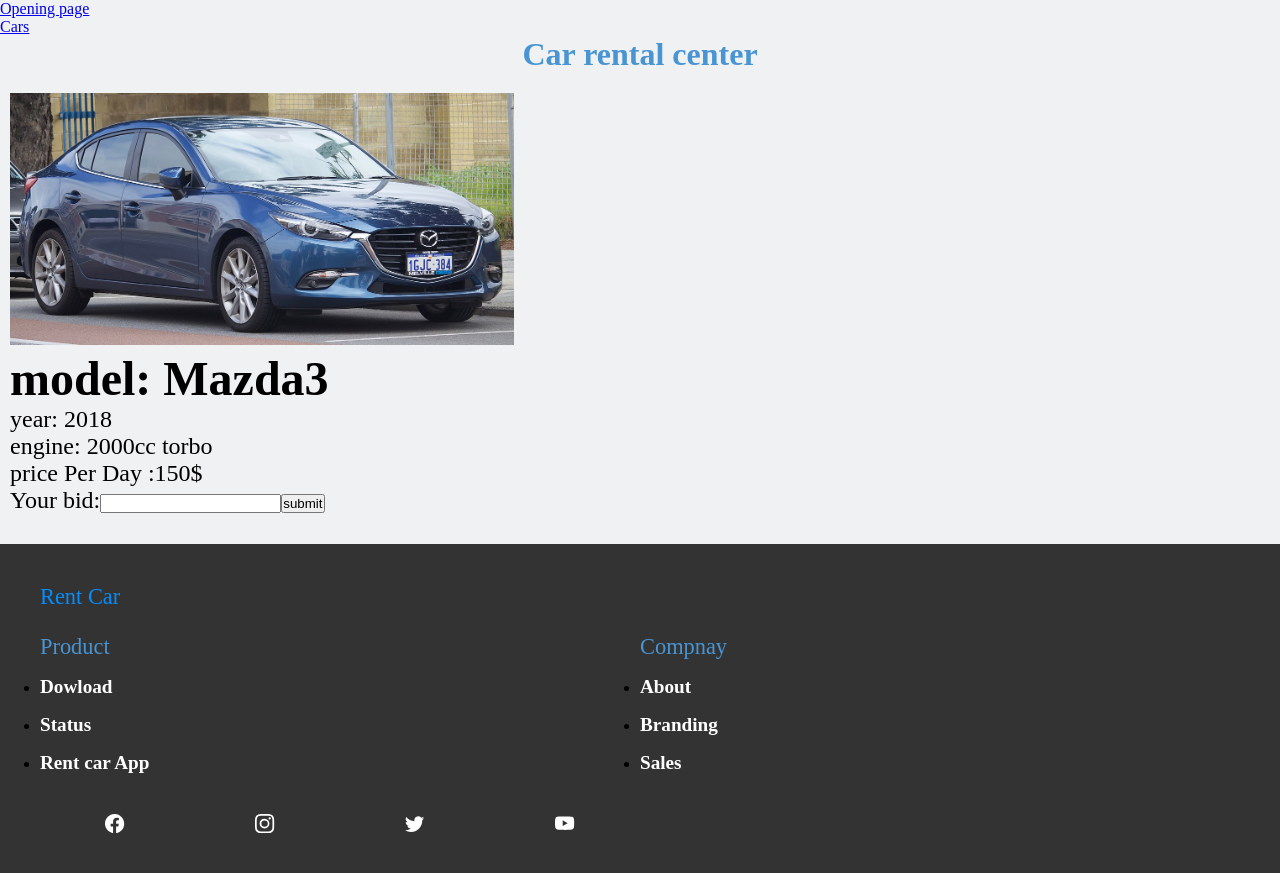
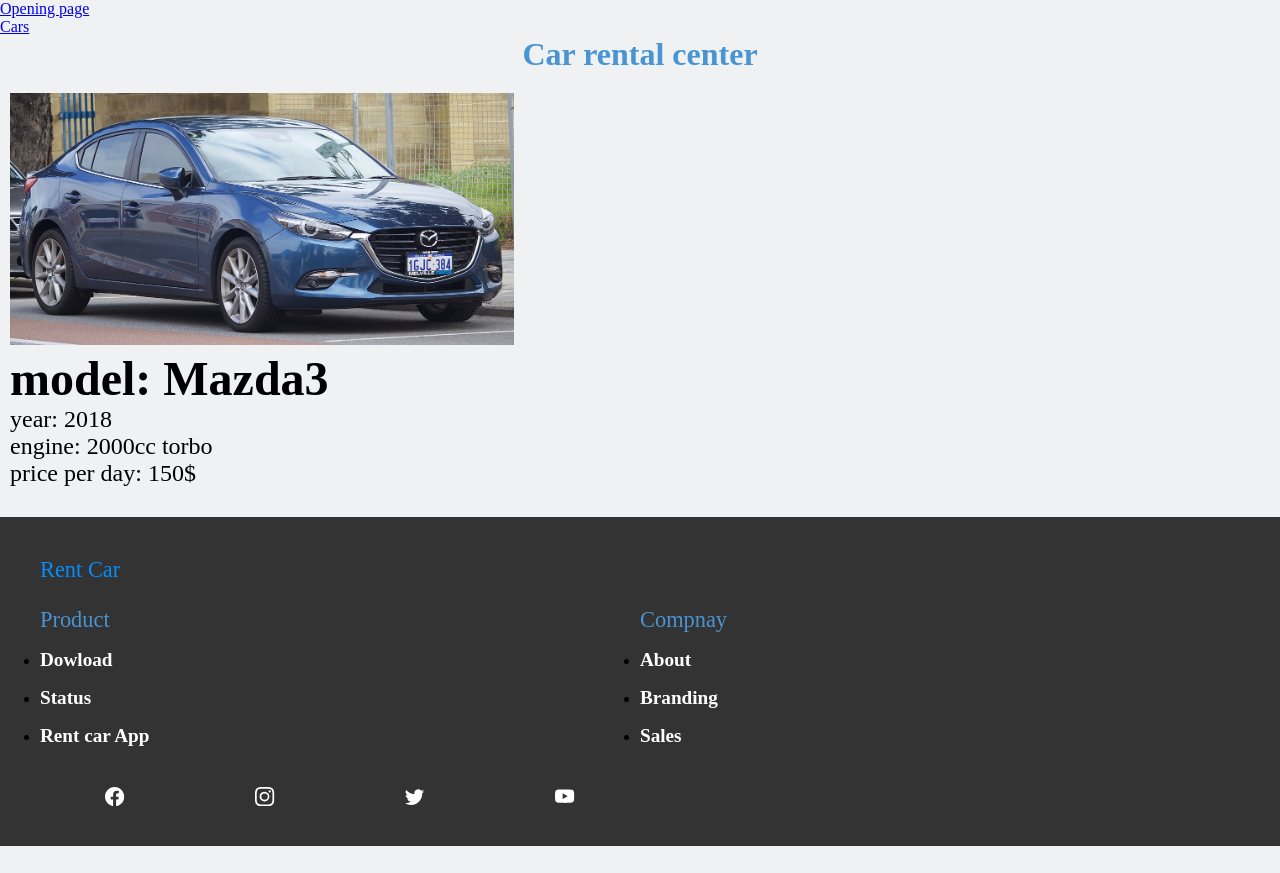
Before and after one commit to Arieysc62003/rent-car, a React (Vite) app: page /CarPage/1 in a window 1280 px wide. After the commit the page ends 846 px from the top, so only its background shows below. Built offline with nearby package versions, Linux system fonts and the light colour scheme.

Commit message:
after change

```diff
--- a/src/App.jsx
+++ b/src/App.jsx
@@ -5,7 +5,7 @@
 import Cars from "./Pages/Cars";
 import CarPage from "./Pages/CarPage";
 import Overtrue from "./Pages/overtrue";
-import AddCar from "./Pages/AddCar";
+import EditCar from "./Pages/EditCar";
 import { BrowserRouter, Routes, Route } from "react-router-dom";
 import "./App.css";
 function App() {
@@ -18,7 +18,7 @@
           <Route path="/Overtrue" element={<Overtrue />} />
           <Route path="/Cars" element={<Cars />} />
           <Route path="/CarPage/:id" element={<CarPage />} />
-          <Route path="/AddCar" element={<AddCar />} />
+          <Route path="/EditCar/:id" element={<EditCar />} />
         </Routes>
       </BrowserRouter>
       <Footer />
--- a/src/Pages/AddCar.jsx
+++ /dev/null
@@ -1,65 +0,0 @@
-import React, { useState } from "react";
-import { useNavigate } from "react-router-dom";
-
-function AddCar() {
-  const [add, setAdd] = useState({
-    model: "",
-    year: 0,
-    engine: "",
-    pricePerDay: "",
-  });
-
-  const AddModel = (e) => {
-    setAdd({ ...add, model: e.target.value });
-  };
-  const AddYear = (e) => {
-    setAdd({ ...add, year: e.target.value });
-  };
-  const AddEngine = (e) => {
-    setAdd({ ...add, engine: e.target.value });
-  };
-  const AddPricePerDay = (e) => {
-    setAdd({ ...add, pricePerDay: e.target.value });
-  };
-
-  let navigate = useNavigate();
-
-  const handleSubmit = (e) => {
-    navigate("/Cars");
-    localStorage.setItem("model", add.model);
-    localStorage.setItem("year", add.year);
-    localStorage.setItem("engine", add.engine);
-    localStorage.setItem("model", add.model);
-    localStorage.setItem("Price Per Day", add.pricePerDay);
-  };
-  return (
-    <>
-      <h1 className="header"> Add Car</h1>
-      <label htmlFor="model">Model</label>
-      <input type="text" id="model" onChange={AddModel} value={add.model} />
-
-      <br />
-      <label htmlFor="year">Year</label>
-      <input type="number" id="year" onChange={AddYear} value={add.year} />
-
-      <br />
-      <label htmlFor="engine">Engine</label>
-      <input type="text" id="engine" onChange={AddEngine} value={add.engine} />
-
-      <br />
-      <label htmlFor="pricePerDay">Price Per Day:</label>
-      <input
-        type="text"
-        id="pricePerDay"
-        name="pricePerDay"
-        onChange={AddPricePerDay}
-        value={add.pricePerDay}
-      />
-      <br />
-      <br />
-      <button onClick={handleSubmit}>send</button>
-    </>
-  );
-}
-
-export default AddCar;
--- a/src/Pages/CarPage.jsx
+++ b/src/Pages/CarPage.jsx
@@ -16,20 +16,10 @@
 };
 
 const CarPage = () => {
-  const [bid, setBid] = useState({
-    number: "",
-  });
   const [cars, setCars] = useState(data);
   const { id } = useParams();
   const findID = cars.find((car) => car.id === id);
 
-  const handlechange = (e) => {
-    setBid({ ...bid, number: e.target.value });
-  };
-
-  const handleSubmit = () => {
-    localStorage.setItem("your bid of", bid.number);
-  };
   return (
     <for>
       <h1 className="header">Car rental center</h1>
@@ -41,21 +31,10 @@
           width="100%"
           height="50%"
         />
-        <h1>{findID.model}</h1>
-        <p style={section}>{findID.year}</p>
-        <p style={section}>{findID.engine}</p>
-        <p style={section}>{findID.pricePerDay}</p>
-        <label for="bid">Your bid:</label>
-        <input
-          type="text"
-          id="bid"
-          name="bid"
-          onChange={handlechange}
-          value={bid.number}
-        />
-        <button id="submit" onClick={handleSubmit}>
-          submit
-        </button>
+        <h1>{" model: " + findID.model}</h1>
+        <p style={section}>{"year: " + findID.year}</p>
+        <p style={section}>{"engine: " + findID.engine}</p>
+        <p style={section}>{"price per day: " + findID.pricePerDay}</p>
       </div>
     </for>
   );
--- a/src/Pages/Cars.jsx
+++ b/src/Pages/Cars.jsx
@@ -1,8 +1,11 @@
-import React, { useEffect, useState } from "react";
+import React, { useState } from "react";
+import { useEffect } from "react";
+
 import CardSingle from "../components/CardSingle";
 import data from "../data/data";
 import { Link } from "react-router-dom";
-import DeleteId from "../components/CardSingle";
+import { useNavigate } from "react-router-dom";
+import EditCar from "./EditCar";
 
 const container = {
   display: "flex",
@@ -12,22 +15,35 @@
 };
 
 const Cars = () => {
-  const [cars, setCars] = useState(data);
-
+  const [cars, setCars] = useState(JSON.parse(localStorage.getItem("cars")));
   const removeCar = (id) => {
     const update = cars.filter((item) => item.id !== id);
     setCars(update);
   };
+  let navigate = useNavigate();
+
+  const editCar = (id) => {
+    navigate("/EditCar/" + id);
+  };
+
+  useEffect(() => {
+    const changeCars = JSON.parse(localStorage.getItem("cars"));
+    if (changeCars) {
+      setCars(changeCars);
+    }
+  }, []);
 
   return (
     <div>
       <h1 className="header">Car rental center</h1>
-      <Link to="/AddCar" className="addcar">
-        Add your car to rent
-      </Link>
       <div style={container}>
         {cars.map((a) => (
-          <CardSingle key={a.id} car={a} removeCar={removeCar} />
+          <CardSingle
+            key={a.id}
+            car={a}
+            removeCar={removeCar}
+            editCar={editCar}
+          />
         ))}
       </div>
     </div>
--- /dev/null
+++ b/src/Pages/EditCar.jsx
@@ -0,0 +1,103 @@
+import React, { useState } from "react";
+import { useEffect } from "react";
+import { useNavigate, useParams } from "react-router-dom";
+import data from "../data/data";
+
+const EditCar = ({ changeCar }) => {
+  const [add, setAdd] = useState({
+    model: "",
+    img: "",
+    year: "",
+    engine: "",
+    pricePerDay: "",
+  });
+
+  const { id } = useParams();
+
+  const handleChange = (e) => {
+    setAdd({ ...add, [e.target.name]: e.target.value });
+  };
+
+  useEffect(() => {
+    const findCar = () => {
+      const find = JSON.parse(localStorage.getItem("cars")).find(
+        (car) => car.id === id
+      );
+      setAdd(find);
+    };
+    findCar();
+  }, []);
+
+  let navigate = useNavigate();
+
+  const handleSubmit = (e) => {
+    e.preventDefault();
+    const updata = JSON.parse(localStorage.getItem("cars")).filter(
+      (car) => car.id !== id
+    );
+    updata.push(add);
+
+    // console.log(add);
+    // console.log(updata);
+
+    navigate("/Cars");
+    // let obj = {
+    //   model: add.model,
+    //   img: add.img,
+    //   year: add.year,
+    //   engine: add.engine,
+    //   pricePerDay: add.pricePerDay,
+    // };
+    localStorage.setItem("cars", JSON.stringify(updata));
+  };
+  return (
+    <>
+      <h1 className="header"> Add Car</h1>
+      <form onSubmit={handleSubmit}>
+        <label htmlFor="model">Model</label>
+        <input
+          type="text"
+          name="model"
+          onChange={handleChange}
+          defaultValue={add.model}
+        />
+
+        <br />
+        <label htmlFor="img">Img</label>
+        <input type="text" name="img" onChange={handleChange} value={add.img} />
+
+        <br />
+        <label htmlFor="year">Year</label>
+        <input
+          type="text"
+          name="year"
+          onChange={handleChange}
+          defaultValue={add.year}
+        />
+
+        <br />
+        <label htmlFor="engine">Engine</label>
+        <input
+          type="text"
+          name="engine"
+          onChange={handleChange}
+          defaultValue={add.engine}
+        />
+
+        <br />
+        <label htmlFor="pricePerDay">Price Per Day:</label>
+        <input
+          type="text"
+          name="pricePerDay"
+          onChange={handleChange}
+          defaultValue={add.pricePerDay}
+        />
+        <br />
+        <br />
+        <button type="submit">send</button>
+      </form>
+    </>
+  );
+};
+
+export default EditCar;
--- a/src/Pages/Overtrue.jsx
+++ b/src/Pages/Overtrue.jsx
@@ -1,6 +1,11 @@
-import React from "react";
+import React, { useEffect } from "react";
+import data from "../data/data";
 
 function Overtrue() {
+  useEffect(() => {
+    localStorage.setItem("cars", JSON.stringify(data));
+  }, []);
+
   return <h1 className="header"> Welcome car rental center</h1>;
 }
 
--- a/src/components/CardSingle.jsx
+++ b/src/components/CardSingle.jsx
@@ -3,7 +3,7 @@
 import { Link } from "react-router-dom";
 import data from "../data/data";
 
-const CONTAINER = {
+const SCard = {
   color: "bluck",
   border: "2px black solid",
   width: "18%",
@@ -13,23 +13,28 @@
   paddingTop: "0",
 };
 
-const CardSingle = ({ car, removeCar }) => {
+const CardSingle = ({ car, removeCar, editCar }) => {
   const deleteId = (id) => {
     if (confirm("Are you sure want to delete this ad?") == false) {
       return;
     }
     removeCar(id);
   };
+  const editId = (id) => {
+    editCar(id);
+  };
 
   return (
-    <div style={CONTAINER}>
+    <div style={SCard}>
       <img src={car.img} alt="jeep" width="100%" height="50%" />
-      <p>{car.model}</p>
-      <p>{car.year}</p>
-      <p>{car.engine}</p>
-      <p>{car.pricePerDay}</p>
+      <p>{" model:" + car.model}</p>
+      <p>{"year:" + car.year}</p>
+      <p>{"engine:" + car.engine}</p>
+      <p>{"price per day: " + car.pricePerDay}</p>
       <br />
       <Link to={"/CarPage/" + car.id}>More details</Link>
+      <br />
+      <button onClick={() => editId(car.id)}>edit</button>
       <br />
       <button onClick={() => deleteId(car.id)}>delete</button>
     </div>
--- a/src/data/data.jsx
+++ b/src/data/data.jsx
@@ -5,67 +5,67 @@
 const data = [
   {
     id: "1",
-    model: " model: Mazda3",
+    model: "Mazda3",
     img: "/pictures/aaa.jpg",
-    year: "year: 2018",
-    engine: " engine: 2000cc torbo",
-    pricePerDay: "price Per Day :150$ ",
+    year: "2018",
+    engine: "2000cc torbo",
+    pricePerDay: "150$ ",
   },
   {
     id: "2",
-    model: " model: Mazda3",
+    model: "Jeep",
     img: "/pictures/Jeep.jpg",
-    year: "year: 2010",
-    engine: " engine: 2000cc torbo",
-    pricePerDay: "price Per Day :150$ ",
+    year: "2010",
+    engine: "2000cc torbo",
+    pricePerDay: "150$ ",
   },
   {
     id: "3",
-    model: " model: Mazda3",
+    model: "Hyundai",
     img: "/pictures/jeepon.webp",
-    year: "year: 2009",
-    engine: " engine: 2000cc torbo",
-    pricePerDay: "price Per Day :150$ ",
+    year: "2009",
+    engine: "2000cc torbo",
+    pricePerDay: "150$ ",
   },
   {
     id: "4",
-    model: " model: Mazda3",
+    model: "Harrier",
     img: "/pictures/harrier.jpg",
-    year: "year: 2007",
-    engine: " engine: 2000cc torbo",
-    pricePerDay: "price Per Day :150$ ",
+    year: "2007",
+    engine: "2000cc torbo",
+    pricePerDay: "150$ ",
   },
   {
     id: "5",
-    model: " model: Mazda3",
+    model: "Toyota",
     img: "/pictures/Corolla.jpg",
-    year: "year: 2022",
-    engine: " engine: 2000cc torbo",
-    pricePerDay: "price Per Day :150$ ",
+    year: "2022",
+    engine: "2000cc torbo",
+    pricePerDay: "150$ ",
   },
   {
     id: "6",
-    model: " model: Mazda3",
+    model: "Kia",
     img: "/pictures/IMG_6308.jpg",
-    year: "year: 2023",
-    engine: " engine: 2000cc torbo",
-    pricePerDay: "price Per Day :150$ ",
+    year: "2023",
+    engine: "2000cc torbo",
+    pricePerDay: "150$ ",
   },
   {
     id: "7",
-    model: " model: Mazda3",
+    model: "Audi",
     img: "/pictures/images.jpg",
-    year: "year: 2018",
-    engine: " engine: 2000cc torbo",
-    pricePerDay: "price Per Day :150$ ",
+    year: "2018",
+    engine: "2000cc torbo",
+    pricePerDay: "150$ ",
   },
   {
     id: "8",
-    model: " model: Mazda3",
+    model: "Hyundai 2",
     img: "/pictures/1514.jpg",
-    year: "year: 2018",
-    engine: " engine: 2000cc torbo",
-    pricePerDay: "price Per Day :150$ ",
+    year: "2018",
+    engine: "2000cc torbo",
+    pricePerDay: "150$ ",
   },
 ];
 
```
Also changed, not shown: src/data/dataCopy.jsx (deleted, +0 -72 lines).
